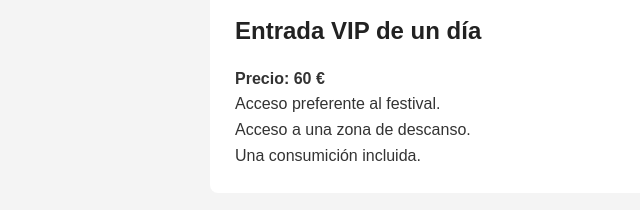
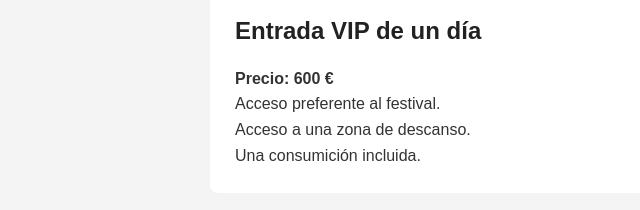
Before and after one commit to donatefernando25/festival-dam-2027, a plain HTML site: page entradas.html in a window 1280 px wide. Shown: the part 436-646 px from the top of the page, 0-640 px from the left. Drawn offline with Linux system fonts and the light colour scheme.

Commit message:
Introduce error en precio VIP

```diff
--- a/entradas.html
+++ b/entradas.html
@@ -29,7 +29,7 @@
 
                 <section>
             <h2>Entrada VIP de un día</h2>
-            <p><strong>Precio: 60 €</strong></p>
+            <p><strong>Precio: 600 €</strong></p>
             <p>Acceso preferente al festival.</p>
             <p>Acceso a una zona de descanso.</p>
             <p>Una consumición incluida.</p>
```
